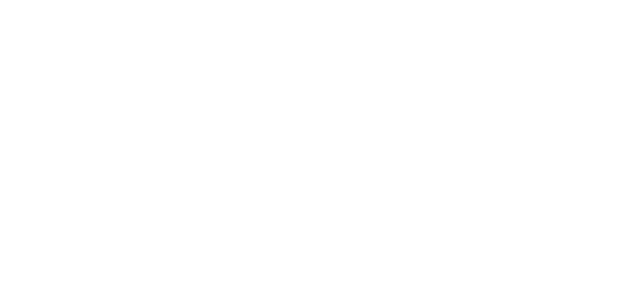
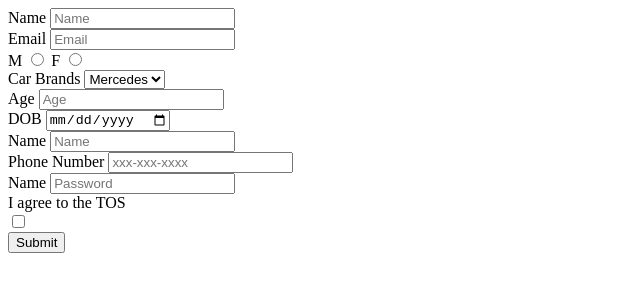
Before and after one commit to acciojob/signup-form-car-Shahu2002, a website: page main.html in a window 1280 px wide. Shown: the whole page, without its empty margins (0-640 px from the left). Drawn offline with Linux system fonts and the light colour scheme.

Commit message:
created a submission

```diff
--- a/main.html
+++ b/main.html
@@ -8,6 +8,44 @@
 
 <body>
 	<!-- the entire body must be written by student -->
+	<form method="post">
+		<label for="name">Name</label>
+		<input type="text" id="name" placeholder="Name" required>
+		<br>
+		<label for="email">Email</label>
+		<input type="email" id="email" placeholder="Email" required>
+		<br>
+		<label for="gender_m">M</label>
+		<input type="radio" id="gender_m" name="gender" required>
+		<label for="gender_f">F</label>
+		<input type="radio" id="gender_f" name="gender" required>
+		<br>
+		<label for="cars">Car Brands</label>
+		<select name ="Car Brands" id="cars" required>
+			<option value="Mercedes">Mercedes</option>
+			<option value="BMW">BMW</option>
+			<option value="Tata">Tata</option>
+		</select>
+		<br>
+		<label for="age">Age</label>
+		<input type="number" id="age" placeholder="Age" required>
+		<br>
+		<label for="dob">DOB</label>
+		<input type="date" id="dob"  required>
+		<br>
+		<label for="name">Name</label>
+		<input type="text" id="name" placeholder="Name" required>
+		<br>
+		<label for="tel">Phone Number</label>
+		<input type="tel" id="tel" placeholder="xxx-xxx-xxxx">
+		<br>
+		<label for="password">Name</label>
+		<input type="password" id="password" placeholder="Password" required>
+		<br>
+		<label for="tos">I agree to the TOS </label><br>
+		<input type="checkbox" id="tos" ><br>
+		<button type="button">Submit</button>
+	</form>
     <script type="text/javascript" src="./script.js">
 </script>
 
```
